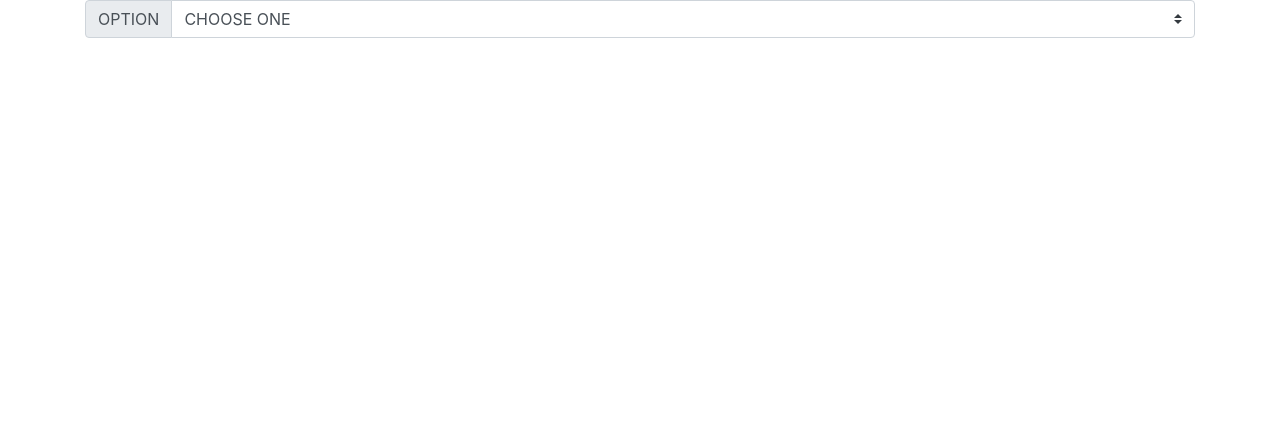
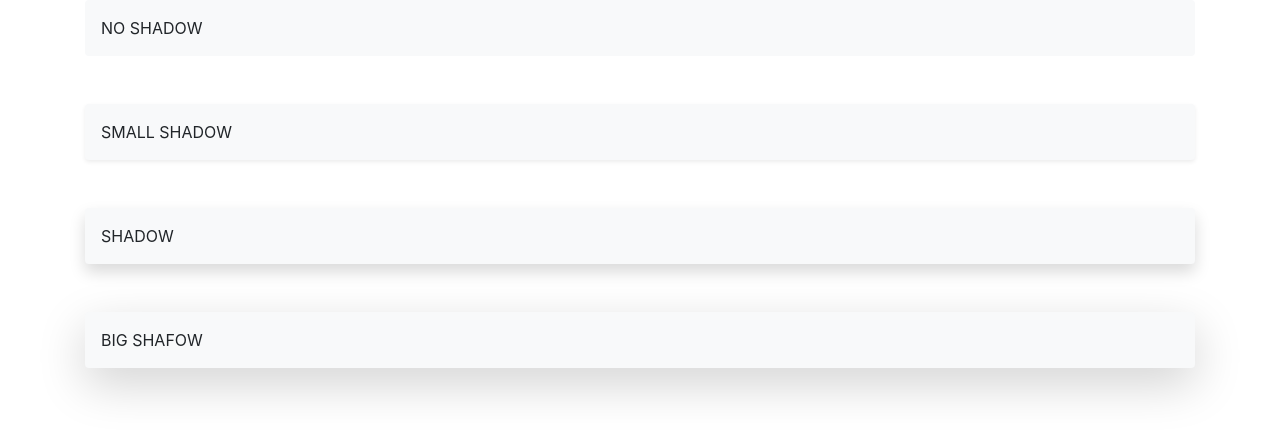
Before and after one commit to YukiKis/Bootstrap-practice, a plain HTML site: page index.html in a window 1280 px wide. Drawn offline with Linux system fonts and the light colour scheme.

Commit message:
[FINISH] 8

```diff
--- a/index.html
+++ b/index.html
@@ -14,21 +14,12 @@
     <div class="container">
       <div class="row">
         <div class="col-12">
-
-          <div class="input-group">
-            <div class="input-group-prepend">
-              <label class="input-group-text" for="inputGroupSelect">OPTION</label>
-            </div>
-            <select class="custom-select" id="inputGroupSelect">
-              <option selected>CHOOSE ONE</option>
-              <option>1</option>
-              <option>2</option>
-            </select>
-          </div>
-
+          <div class="shadow-none p-3 mb-5 bg-light rounded">NO SHADOW</div>
+          <div class="shadow-sm p-3 mb-5 bg-light rounded">SMALL SHADOW</div>
+          <div class="shadow p-3 mb-5 bg-light rounded">SHADOW</div>
+          <div class="shadow-lg p-3 mb-5 bg-light rounded">BIG SHAFOW</div>
         </div>
       </div>
-    </div>
     </div>
     <script src="js/jquery-3.5.1.min.js"></script>
     <script src="js/bootstrap.bundle.min.js"></script>
```
